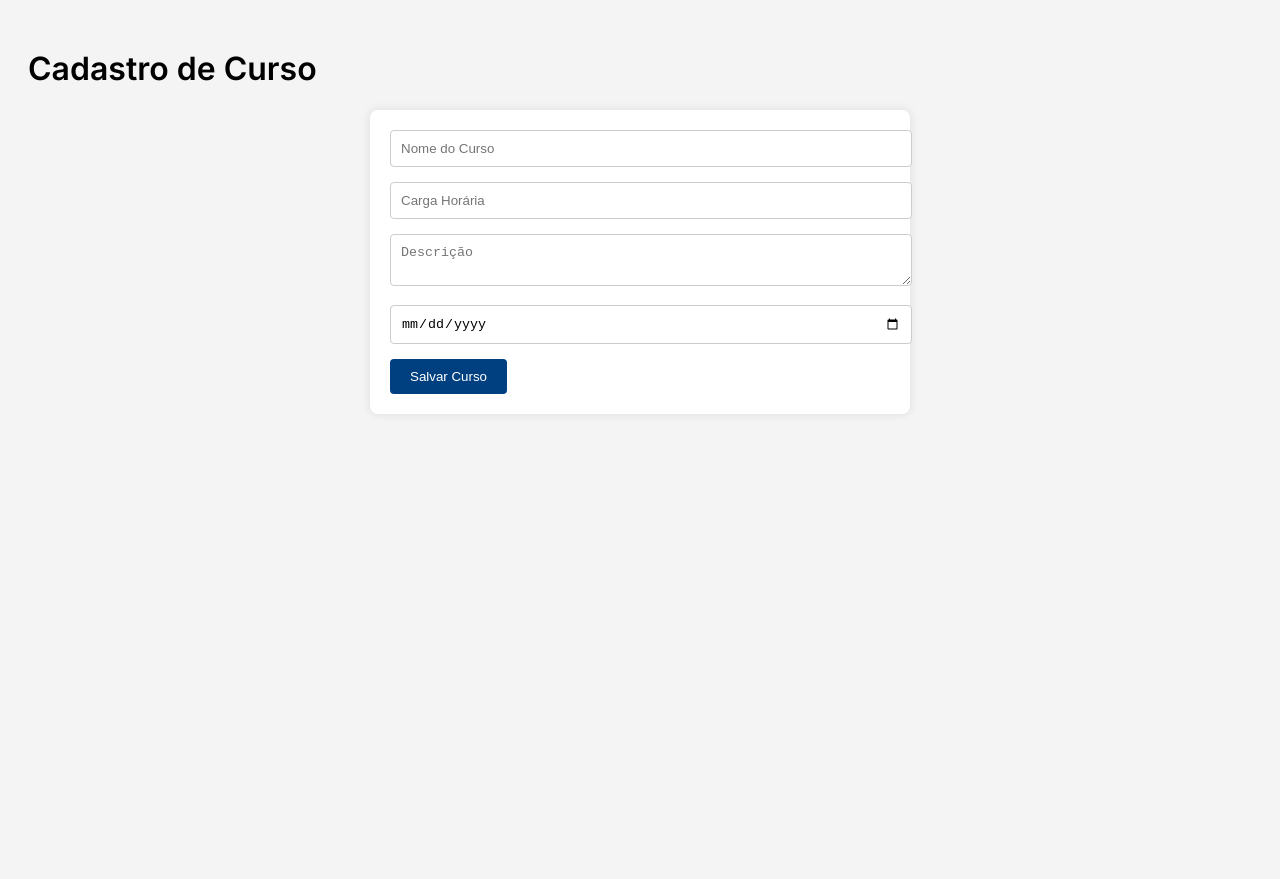
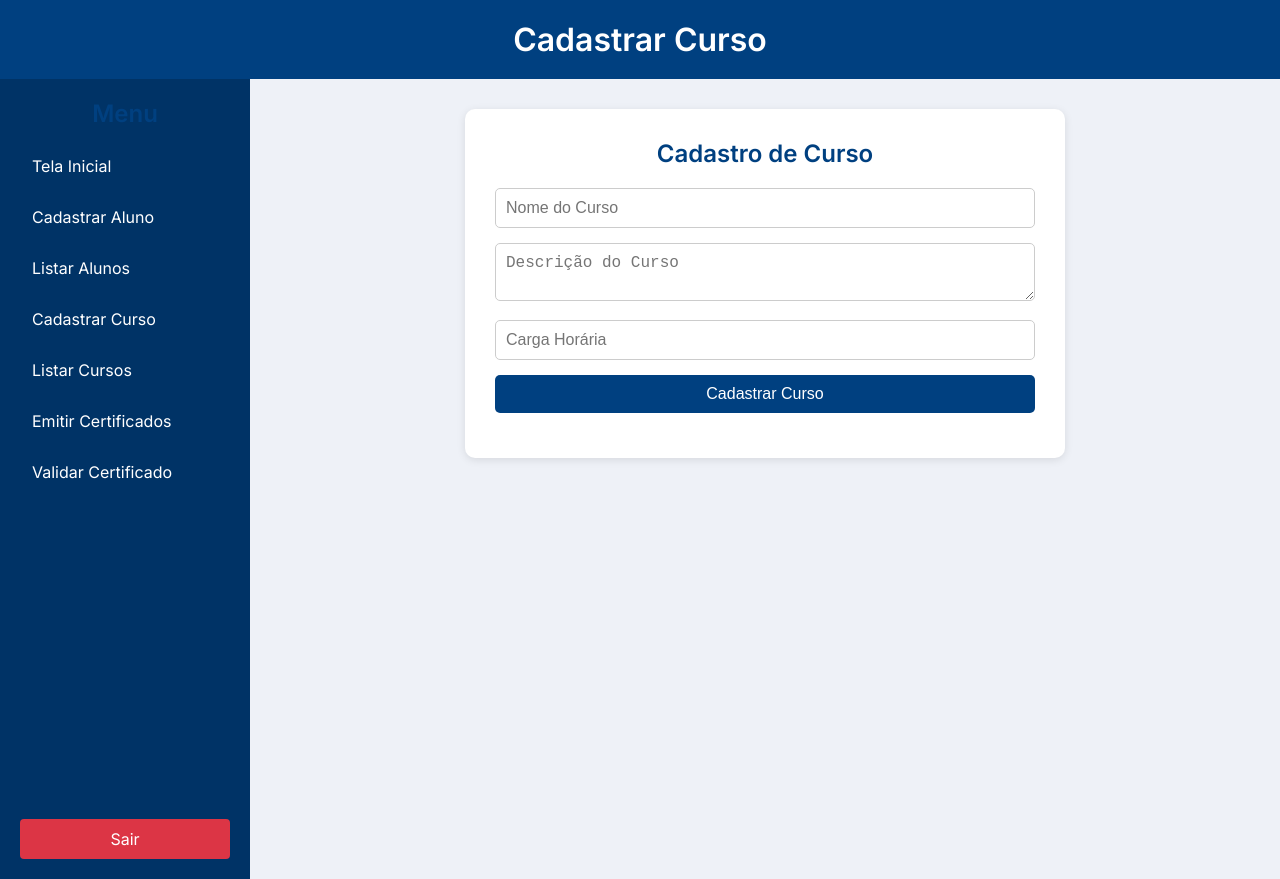
Before and after one commit to LeandroLimaP/Emissor_Certificado, a plain HTML site: page cursos.html in a window 1280 px wide. Before the commit the page ends 800 px from the top, so only its background shows below. Drawn offline with Linux system fonts and the light colour scheme.

Commit message:
agora vai

```diff
--- a/cursos.css
+++ b/cursos.css
@@ -1,33 +1,140 @@
+/* cursos.css */
+
+* {
+  box-sizing: border-box;
+  margin: 0;
+  padding: 0;
+}
+
 body {
   font-family: 'Inter', sans-serif;
-      background-color: #f4f4f4;
+  background-color: #eef1f7;
+}
+
+header {
+  background-color: #004080;
+  color: white;
   padding: 20px;
+  text-align: center;
 }
-    .formulario {
-      max-width: 500px;
-      margin: 0 auto;
-      background: white;
+
+.container {
+  display: grid;
+  grid-template-columns: 250px 1fr;
+  min-height: 100vh;
+}
+
+nav {
+  background-color: #003366;
   padding: 20px;
-      border-radius: 8px;
-      box-shadow: 0 0 10px rgba(0,0,0,0.1);
+  color: white;
+  display: flex;
+  flex-direction: column;
+  justify-content: space-between;
 }
-    input, textarea {
+
+nav h2 {
+  margin-bottom: 20px;
+}
+
+nav ul {
+  list-style: none;
+}
+
+nav li {
+  margin-bottom: 15px;
+}
+
+nav a {
+  color: white;
+  text-decoration: none;
+  display: block;
+  padding: 8px 12px;
+  border-radius: 4px;
+}
+
+nav a:hover {
+  background-color: #002244;
+}
+
+.logout {
+  margin-top: 30px;
+  padding: 10px;
+  background-color: #dc3545;
+  color: white;
+  text-align: center;
+  border-radius: 4px;
+  cursor: pointer;
+}
+
+main {
+  padding: 30px;
+}
+
+form {
+  background-color: white;
+  padding: 30px;
+  border-radius: 10px;
+  box-shadow: 0 2px 8px rgba(0,0,0,0.1);
+  max-width: 600px;
+  margin: auto;
+}
+
+h2 {
+  color: #004080;
+  margin-bottom: 20px;
+  text-align: center;
+}
+
+input, select, button {
   width: 100%;
   padding: 10px;
   margin-bottom: 15px;
-      border-radius: 4px;
+  border-radius: 5px;
   border: 1px solid #ccc;
+  font-size: 1rem;
 }
+
+textarea, select, button {
+  width: 100%;
+  padding: 10px;
+  margin-bottom: 15px;
+  border-radius: 5px;
+  border: 1px solid #ccc;
+  font-size: 1rem;
+}
+
 button {
-      padding: 10px 20px;
   background-color: #004080;
   color: white;
   border: none;
-      border-radius: 4px;
   cursor: pointer;
 }
-    .restrito {
-      color: red;
-      text-align: center;
-      font-weight: bold;
+
+button:hover {
+  background-color: #003366;
 }
+
+table {
+  width: 100%;
+  border-collapse: collapse;
+  background-color: white;
+  border-radius: 10px;
+  box-shadow: 0 0 15px rgba(0,0,0,0.05);
+  overflow: hidden;
+}
+
+th, td {
+  padding: 14px 18px;
+  border-bottom: 1px solid #eaeaea;
+  text-align: left;
+}
+
+th {
+  background-color: #004080;
+  color: white;
+}
+
+tr:hover {
+  background-color: #f5faff;
+}
--- a/cursos.html
+++ b/cursos.html
@@ -4,23 +4,39 @@
 <head>
   <meta charset="UTF-8">
   <meta name="viewport" content="width=device-width, initial-scale=1.0">
-  <title>Cadastro de Curso</title>
+  <title>Cadastrar Curso</title>
   <link href="https://fonts.googleapis.com/css2?family=Inter:wght@400;600&display=swap" rel="stylesheet">
-  <link rel="stylesheet" href="CSS/cursos.css">
+  <link rel="stylesheet" href="cursos.css">
 </head>
 <body>
-  <div id="areaCurso">
-    <h1>Cadastro de Curso</h1>
-    <form class="formulario" id="cursoForm">
-      <input type="text" placeholder="Nome do Curso" required>
-      <input type="text" placeholder="Carga Horária" required>
-      <textarea placeholder="Descrição" required></textarea>
-      <input type="date" placeholder="Data" required>
-      <button type="submit">Salvar Curso</button>
-    </form>
-  </div>
-  <div id="restrito" class="restrito" style="display:none">
-    Você não tem permissão para acessar esta página.
+  <header>
+    <h1>Cadastrar Curso</h1>
+  </header>
+  <div class="container">
+    <nav>
+      <div>
+        <h2>Menu</h2>
+        <ul>
+          <li><a href="dashboard.html">Tela Inicial</a></li>
+          <li><a href="alunos.html">Cadastrar Aluno</a></li>
+          <li><a href="lista-alunos.html">Listar Alunos</a></li>
+          <li><a href="cursos.html">Cadastrar Curso</a></li>
+          <li><a href="lista-curso.html">Listar Cursos</a></li>
+          <li><a href="certificados.html">Emitir Certificados</a></li>
+          <li><a href="validar.html">Validar Certificado</a></li>
+        </ul>
+      </div>
+      <div class="logout" onclick="logout()">Sair</div>
+    </nav>
+    <main>
+      <form id="formCurso">
+        <h2>Cadastro de Curso</h2>
+        <input type="text" id="nomeCurso" placeholder="Nome do Curso" required>
+         <textarea id="descricaoCurso" placeholder="Descrição do Curso" required></textarea>
+        <input type="number" id="cargaHoraria" placeholder="Carga Horária" required>
+        <button type="submit">Cadastrar Curso</button>
+      </form>
+    </main>
   </div>
   <script src="js/cursos.js"></script>
 </body>
--- a/lista-curso.css
+++ b/lista-curso.css
@@ -1,13 +1,62 @@
-   * { box-sizing: border-box; margin: 0; padding: 0; }
-    body { font-family: 'Inter', sans-serif; background-color: #f4f6fa; color: #333; }
-    header { background-color: #004080; padding: 20px; color: white; text-align: center; }
-    .container { display: grid; grid-template-columns: 250px 1fr; min-height: 100vh; }
-    nav { background-color: #003366; color: white; padding: 20px; display: flex; flex-direction: column; justify-content: space-between; }
-    nav h2 { margin-bottom: 20px; }
-    nav ul { list-style: none; }
-    nav li { margin-bottom: 15px; }
-    nav a { color: white; text-decoration: none; display: block; padding: 8px 12px; border-radius: 4px; }
-    nav a:hover { background-color: #002244; }
+/* estilos.css */
+
+* {
+  box-sizing: border-box;
+  margin: 0;
+  padding: 0;
+}
+
+body {
+  font-family: 'Inter', sans-serif;
+  background-color: #eef1f7;
+}
+
+header {
+  background-color: #004080;
+  color: white;
+  padding: 20px;
+  text-align: center;
+}
+
+.container {
+  display: grid;
+  grid-template-columns: 250px 1fr;
+  min-height: 100vh;
+}
+
+nav {
+  background-color: #003366;
+  padding: 20px;
+  color: white;
+  display: flex;
+  flex-direction: column;
+  justify-content: space-between;
+}
+
+nav h2 {
+  margin-bottom: 20px;
+}
+
+nav ul {
+  list-style: none;
+}
+
+nav li {
+  margin-bottom: 15px;
+}
+
+nav a {
+  color: white;
+  text-decoration: none;
+  display: block;
+  padding: 8px 12px;
+  border-radius: 4px;
+}
+
+nav a:hover {
+  background-color: #002244;
+}
+
 .logout {
   margin-top: 30px;
   padding: 10px;
@@ -17,40 +66,125 @@
   border-radius: 4px;
   cursor: pointer;
 }
-    main { padding: 30px; }
-    .boas-vindas {
-      font-size: 1.2rem;
+
+main {
+  padding: 30px;
+}
+
+section {
+  background-color: white;
+  padding: 30px;
+  border-radius: 10px;
+  box-shadow: 0 2px 8px rgba(0,0,0,0.1);
+  max-width: 900px;
+  margin: auto;
+}
+
+h2 {
+  color: #004080;
   margin-bottom: 20px;
-      color: #004080;
+  text-align: center;
 }
-    .cards { display: grid; grid-template-columns: repeat(auto-fill, minmax(280px, 1fr)); gap: 20px; }
-    .card {
-      background: white;
+
+table {
+  width: 100%;
+  border-collapse: collapse;
+  background-color: white;
   border-radius: 10px;
-      padding: 0;
-      box-shadow: 0 2px 8px rgba(0,0,0,0.1);
   overflow: hidden;
 }
-    .card img {
-      width: 100%;
-      height: 160px;
-      object-fit: cover;
+
+th, td {
+  padding: 14px 18px;
+  border-bottom: 1px solid #eaeaea;
+  text-align: left;
+  vertical-align: middle;
 }
-    .card-content {
+
+th {
+  background-color: #004080;
+  color: white;
+}
+
+tr:hover {
+  background-color: #f5faff;
+}
+
+td img {
+  width: 60px;
+  height: 60px;
+  border-radius: 6px;
+  margin-right: 8px;
+  vertical-align: middle;
+}
+
+button {
+  margin-right: 6px;
+  padding: 6px 12px;
+  border: none;
+  border-radius: 5px;
+  background-color: #004080;
+  color: white;
+  cursor: pointer;
+  font-weight: bold;
+  transition: background-color 0.3s ease;
+}
+
+button:hover {
+  background-color: #002244;
+}
+/* Responsividade para telas menores */
+@media (max-width: 768px) {
+  .container {
+    grid-template-columns: 1fr;
+  }
+
+  nav {
+    flex-direction: row;
+    flex-wrap: wrap;
+    justify-content: center;
+    padding: 10px;
+  }
+
+  nav h2,
+  .logout {
+    display: none;
+  }
+
+  nav ul {
+    display: flex;
+    flex-wrap: wrap;
+    justify-content: center;
+  }
+
+  nav li {
+    margin: 5px;
+  }
+
+  main {
     padding: 20px;
   }
-    .card h3 { font-size: 1.2rem; color: #004080; margin-bottom: 10px; }
-    .card p { margin-top: 5px; line-height: 1.4; font-size: 0.95rem; }
-    .descricao-curta { overflow: hidden; text-overflow: ellipsis; display: -webkit-box; -webkit-line-clamp: 3; -webkit-box-orient: vertical; }
-    .ler-mais { color: #004080; cursor: pointer; font-size: 0.9rem; display: inline-block; margin-top: 5px; }
+
+  table, th, td {
+    font-size: 0.9rem;
+  }
+
+  td img {
+    width: 40px;
+    height: 40px;
+  }
+
   button {
-      background-color: #004080;
-      color: white;
-      border: none;
-      padding: 10px;
-      border-radius: 6px;
-      cursor: pointer;
-      width: 100%;
-      margin-top: 10px;
-      font-weight: bold;
+    font-size: 0.8rem;
+    padding: 5px 8px;
   }
+}
+
+/* Visibilidade diferenciada (opcional) */
+.admin-only {
+  display: none;
+}
+
+body.admin .admin-only {
+  display: block;
+}
```
Also changed, not shown: cursos.js (+26 -15 lines), lista-curso.html (+31 -10 lines), lista-curso.js (+46 -63 lines), dashboard.css (line endings or trailing spaces), html/login.html (renamed from html/index.html). Lines whose indentation alone changed are shown as unchanged.
